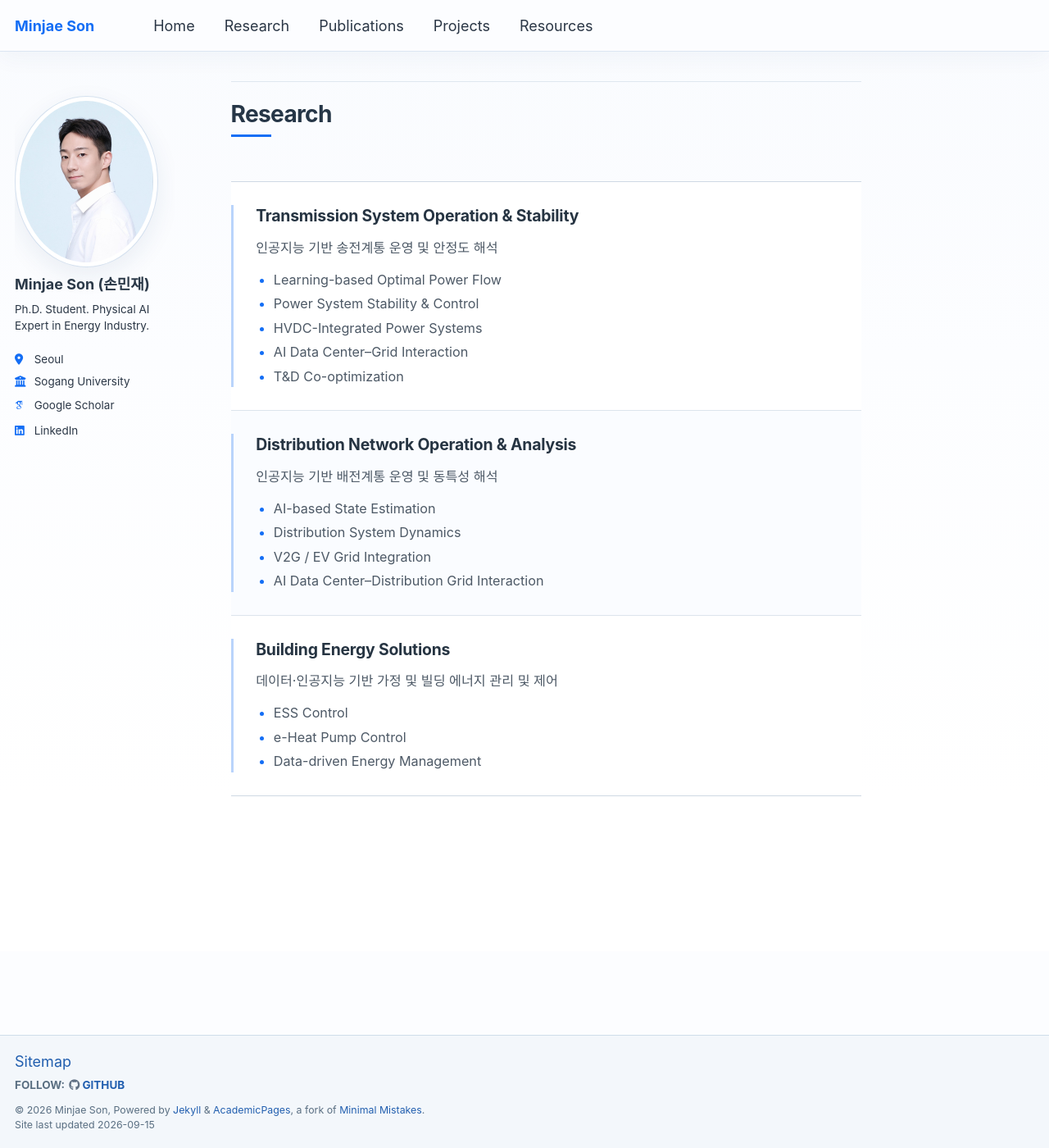
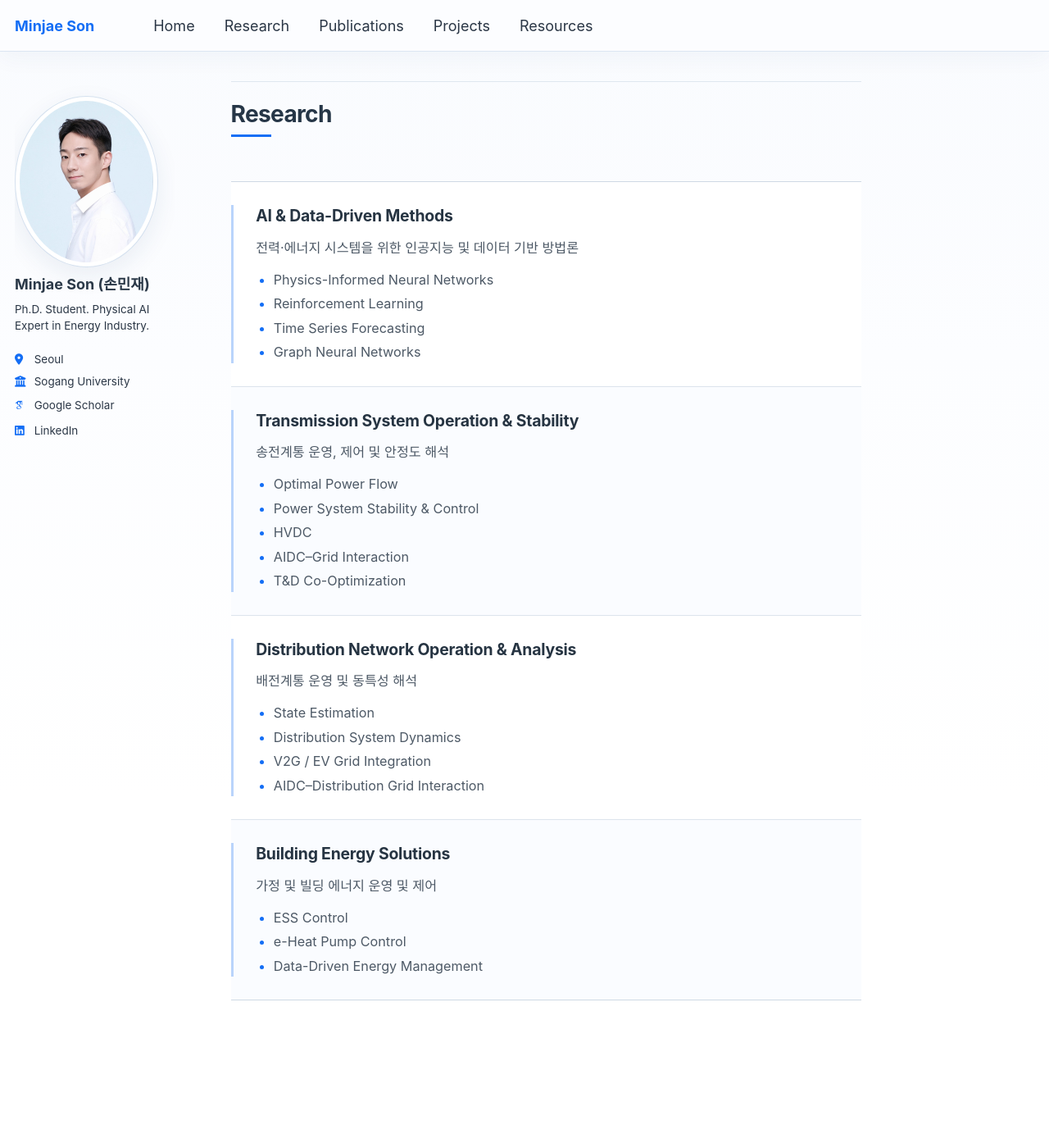
Before and after one commit to powerflow77/powerflow77.github.io, a Jekyll site: the page built from _pages/research.html, in a window 1280 px wide and 1400 px high. Shown: the whole window at 82% size. Built offline with Jekyll 4.4.1, drawn with Linux system fonts in a browser that asks for light colours; some web fonts are replaced; a script that is not in the unit is left out.

Commit message:
Revise research areas and methods

```diff
--- a/_pages/research.html
+++ b/_pages/research.html
@@ -9,7 +9,8 @@ redirect_from:
 ---
 
 <div class="research-list">
-<section class="research-section"><h2>Transmission System Operation &amp; Stability</h2><p lang="ko">인공지능 기반 송전계통 운영 및 안정도 해석</p><ul><li>Learning-based Optimal Power Flow</li><li>Power System Stability &amp; Control</li><li>HVDC-Integrated Power Systems</li><li>AI Data Center–Grid Interaction</li><li>T&amp;D Co-optimization</li></ul></section>
-<section class="research-section"><h2>Distribution Network Operation &amp; Analysis</h2><p lang="ko">인공지능 기반 배전계통 운영 및 동특성 해석</p><ul><li>AI-based State Estimation</li><li>Distribution System Dynamics</li><li>V2G / EV Grid Integration</li><li>AI Data Center–Distribution Grid Interaction</li></ul></section>
-<section class="research-section"><h2>Building Energy Solutions</h2><p lang="ko">데이터·인공지능 기반 가정 및 빌딩 에너지 관리 및 제어</p><ul><li>ESS Control</li><li>e-Heat Pump Control</li><li>Data-driven Energy Management</li></ul></section>
+<section class="research-section"><h2>AI &amp; Data-Driven Methods</h2><p lang="ko">전력·에너지 시스템을 위한 인공지능 및 데이터 기반 방법론</p><ul><li>Physics-Informed Neural Networks</li><li>Reinforcement Learning</li><li>Time Series Forecasting</li><li>Graph Neural Networks</li></ul></section>
+<section class="research-section"><h2>Transmission System Operation &amp; Stability</h2><p lang="ko">송전계통 운영, 제어 및 안정도 해석</p><ul><li>Optimal Power Flow</li><li>Power System Stability &amp; Control</li><li>HVDC</li><li>AIDC–Grid Interaction</li><li>T&amp;D Co-Optimization</li></ul></section>
+<section class="research-section"><h2>Distribution Network Operation &amp; Analysis</h2><p lang="ko">배전계통 운영 및 동특성 해석</p><ul><li>State Estimation</li><li>Distribution System Dynamics</li><li>V2G / EV Grid Integration</li><li>AIDC–Distribution Grid Interaction</li></ul></section>
+<section class="research-section"><h2>Building Energy Solutions</h2><p lang="ko">가정 및 빌딩 에너지 운영 및 제어</p><ul><li>ESS Control</li><li>e-Heat Pump Control</li><li>Data-Driven Energy Management</li></ul></section>
 </div>
```
Also changed, not shown: migration/source-inventory.json (+36 -20 lines).
